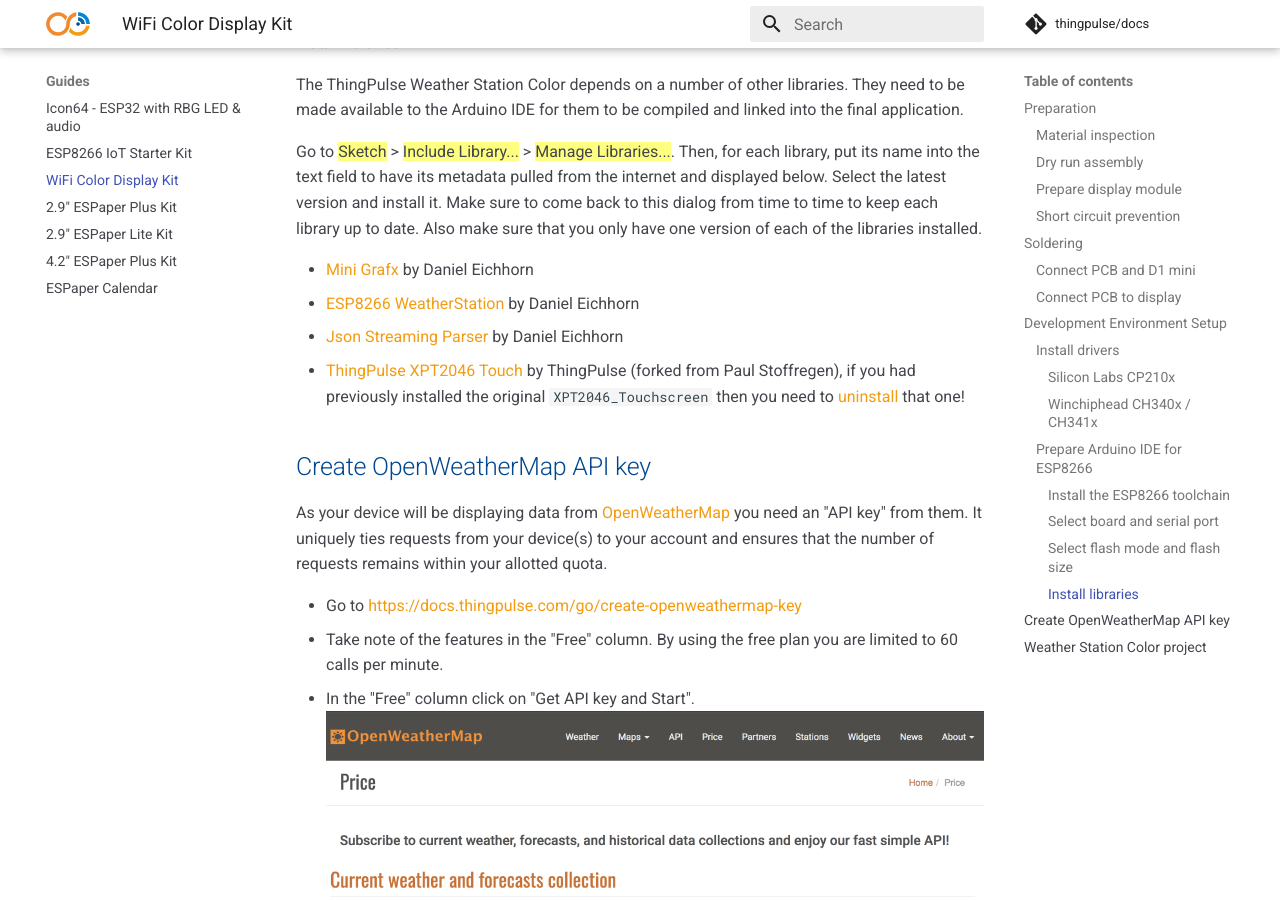
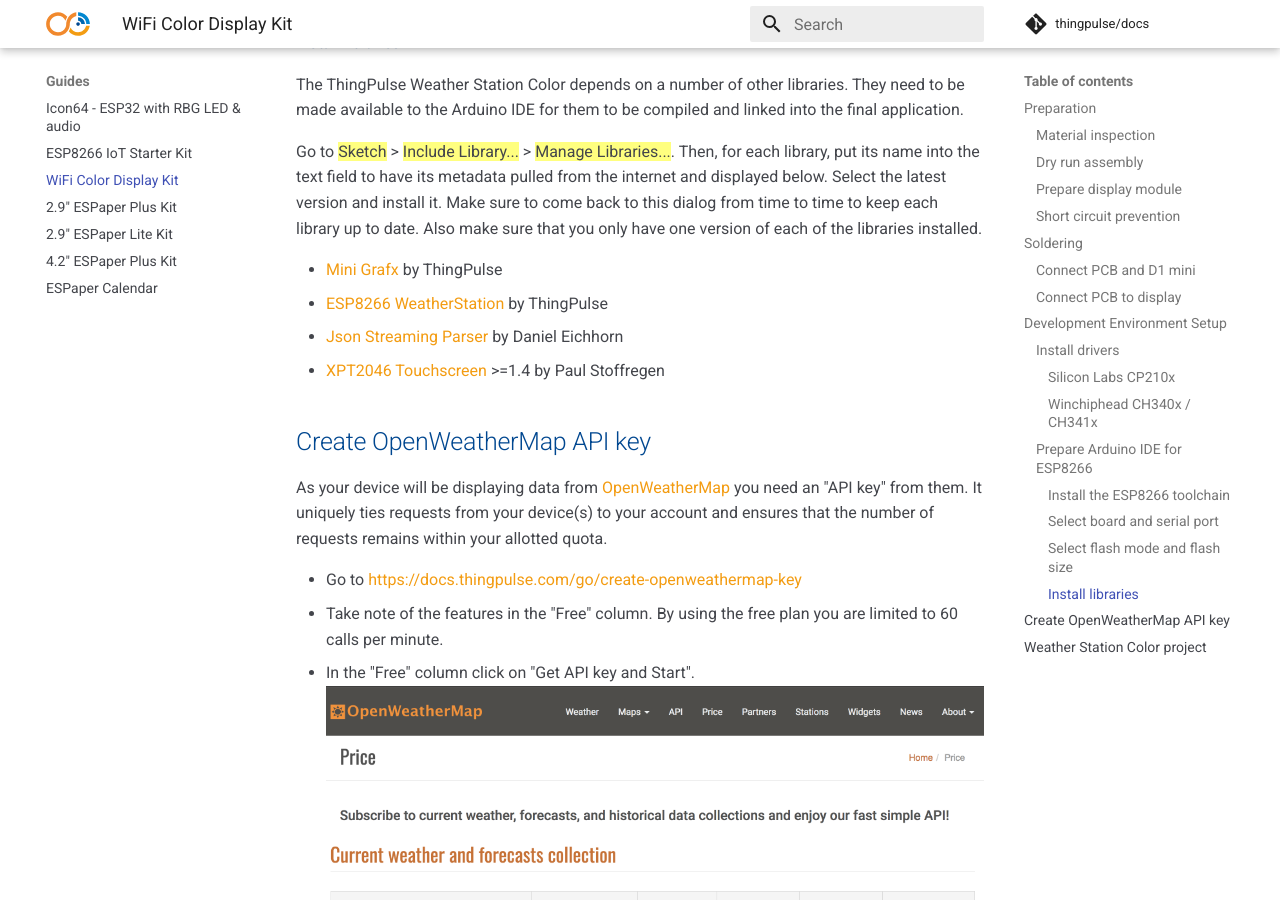
Before and after one commit to ThingPulse/docs, an MkDocs documentation site: the page built from docs/guides/wifi-color-display-kit.md, in a window 1280 px wide and 900 px high, scrolled down 9503 px. Built offline with MkDocs 1.6.1 and Material for MkDocs 9.7.7, drawn with Linux system fonts in a browser that asks for light colours; comment, search, counter and statistics services are not loaded.

Commit message:
Refer back to the original XPT2046 lib

```diff
--- a/docs/guides/wifi-color-display-kit.md
+++ b/docs/guides/wifi-color-display-kit.md
@@ -116,10 +116,10 @@
 it. Make sure to come back to this dialog from time to time to keep each library up to date. Also make sure that you
 only have one version of each of the libraries installed.
 
-- [Mini Grafx](https://github.com/ThingPulse/minigrafx) by Daniel Eichhorn
-- [ESP8266 WeatherStation](https://github.com/ThingPulse/esp8266-weather-station) by Daniel Eichhorn
+- [Mini Grafx](https://github.com/ThingPulse/minigrafx) by ThingPulse
+- [ESP8266 WeatherStation](https://github.com/ThingPulse/esp8266-weather-station) by ThingPulse
 - [Json Streaming Parser](https://github.com/squix78/json-streaming-parser) by Daniel Eichhorn
-- [ThingPulse XPT2046 Touch](https://github.com/ThingPulse/XPT2046_Touchscreen#xpt2046-touchscreen-arduino-library) by ThingPulse (forked from Paul Stoffregen), if you had previously installed the original `XPT2046_Touchscreen` then you need to [uninstall](https://github.com/arduino/Arduino/wiki/Library-Manager-FAQ#how-can-i-delete-a-library) that one!
+- [XPT2046 Touchscreen](https://www.arduinolibraries.info/libraries/xpt2046_touchscreen) >=1.4 by Paul Stoffregen
 
 ## Create OpenWeatherMap API key
 
```
